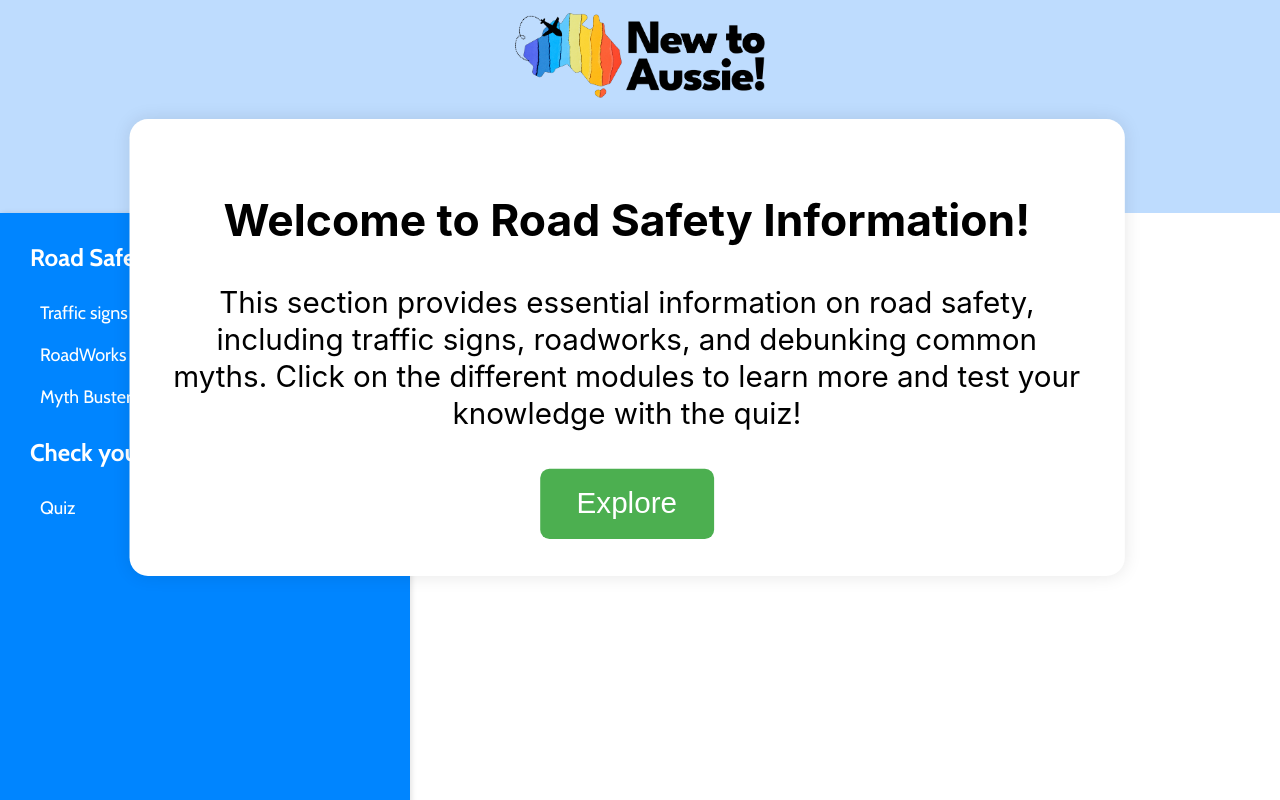
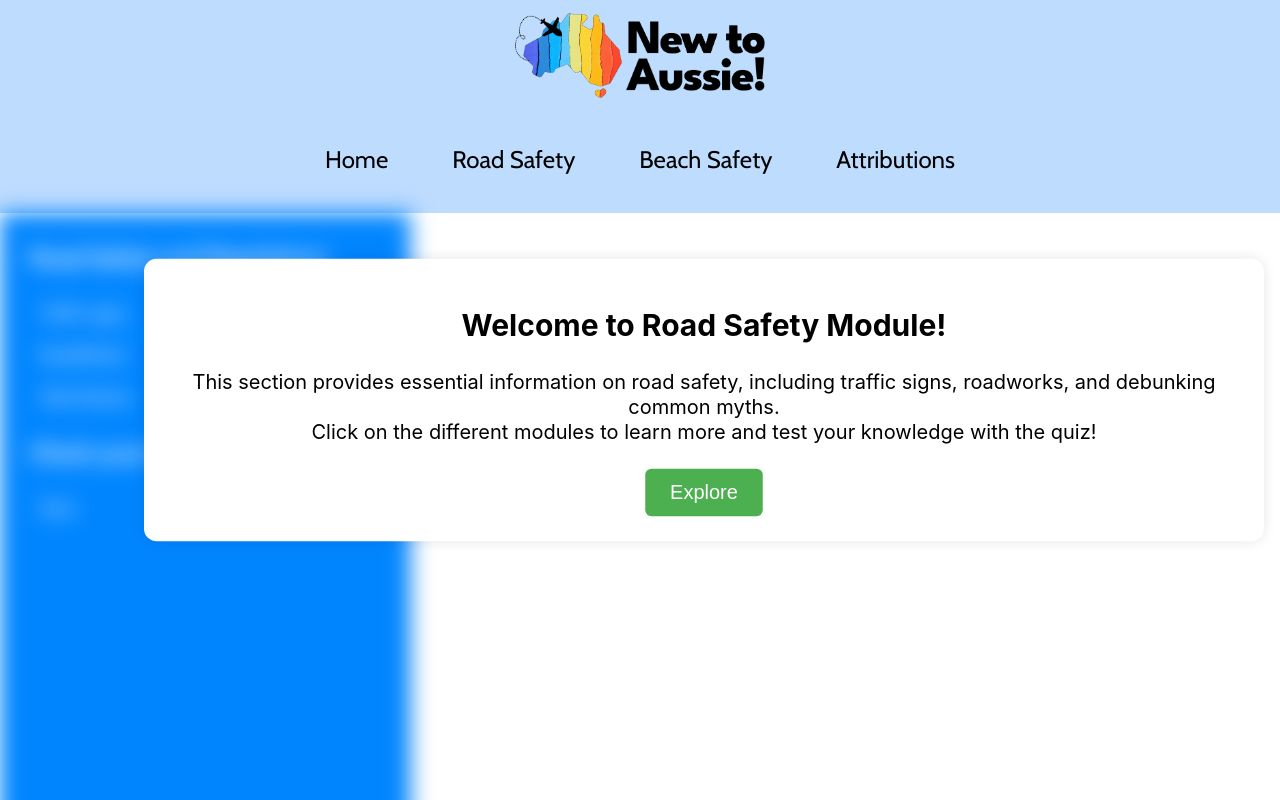
Before and after one commit to ShekharTy/new-to-aussie, a React (Create React App) app: page /#/road-safety in a window 1280 px wide. Shown: the top 800 px of the page. Built offline with nearby package versions, Linux system fonts and the light colour scheme.

Commit message:
Updated Road Safety page

```diff
--- a/src/components/road-safety.js
+++ b/src/components/road-safety.js
@@ -39,15 +39,15 @@ function RoadSafety() {
             <Header />
             {showWelcome && (
                 <div className="welcome-overlay">
-                    <div className="welcome-message">
-                        <h2>Welcome to Road Safety Information!</h2>
-                        <p>This section provides essential information on road safety, including traffic signs, roadworks, and debunking common myths. Click on the different modules to learn more and test your knowledge with the quiz!</p>
+                    <div className="welcome-message-road">
+                        <h2>Welcome to Road Safety Module!</h2>
+                        <p>This section provides essential information on road safety, including traffic signs, roadworks, and debunking common myths.<br/> Click on the different modules to learn more and test your knowledge with the quiz!</p>
                         <button onClick={closeWelcome}>Explore</button>
                     </div>
                 </div>
             )}
-            <div className="road-safety-container">
-                <aside className="sidebar">
+            <div className={`road-safety-container ${showWelcome ? 'blur-effect' : ''}`}>
+            <aside className={`sidebar ${showWelcome ? 'blur-effect' : ''}`}>
                     <h1>Road Safety and Regulations</h1>
                     <ul>
                         <li className={selectedModule === 'Traffic signs' ? 'active' : ''} onClick={() => handleModuleClick('Traffic signs')}>Traffic signs</li>
--- a/src/styles/road-safety.css
+++ b/src/styles/road-safety.css
@@ -127,33 +127,34 @@
 }
 .welcome-overlay {
     position: fixed;
-    top: 0;
-    left: 0;
+    top: 15%;
+    left: 20%;
     width: 70%;
     height: 70%;
     display: flex;
     justify-content: center;
     align-items: center;
     z-index: 100;
+    transform: scale(1.25);
 }
 
-.welcome-message {
-    background: white;
+.welcome-message-road {
+    background-color: white;
     padding: 20px;
     border-radius: 10px;
     box-shadow: 0px 0px 10px rgba(0, 0, 0, 0.1);
     text-align: center;
 }
 
-.welcome-message h2 {
+.welcome-message-road h2 {
     margin-bottom: 20px;
 }
 
-.welcome-message p {
+.welcome-message-road p {
     margin-bottom: 20px;
 }
 
-.welcome-message button {
+.welcome-message-road button {
     cursor: pointer;
     background-color: #4CAF50;
     color: white;
@@ -162,3 +163,7 @@
     border-radius: 5px;
     font-size: 16px;
 }
+
+.blur-effect {
+    filter: blur(8px);
+}
```
